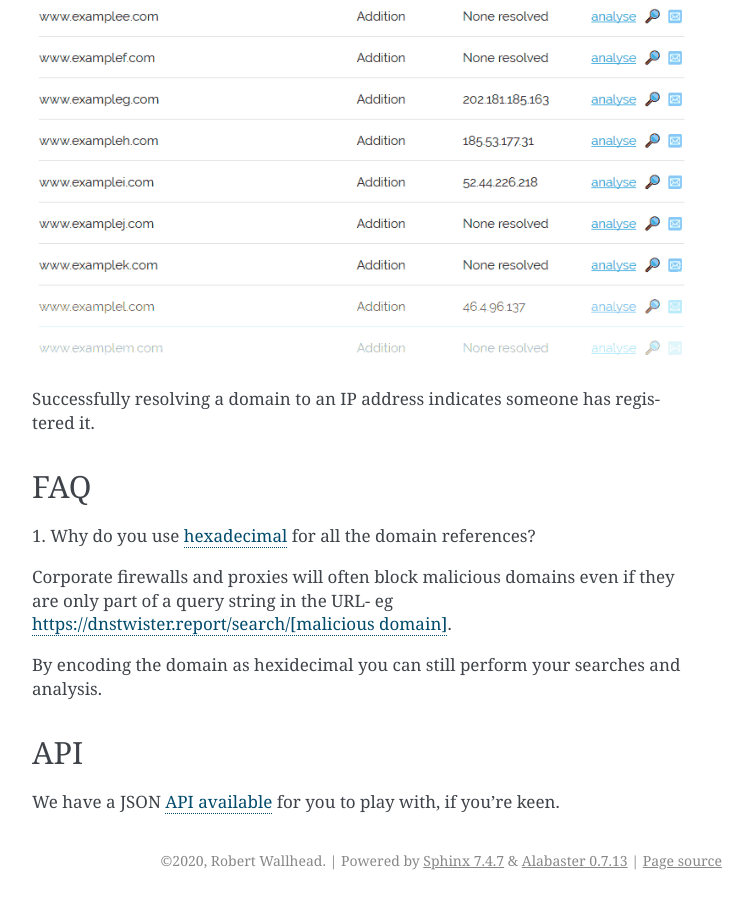
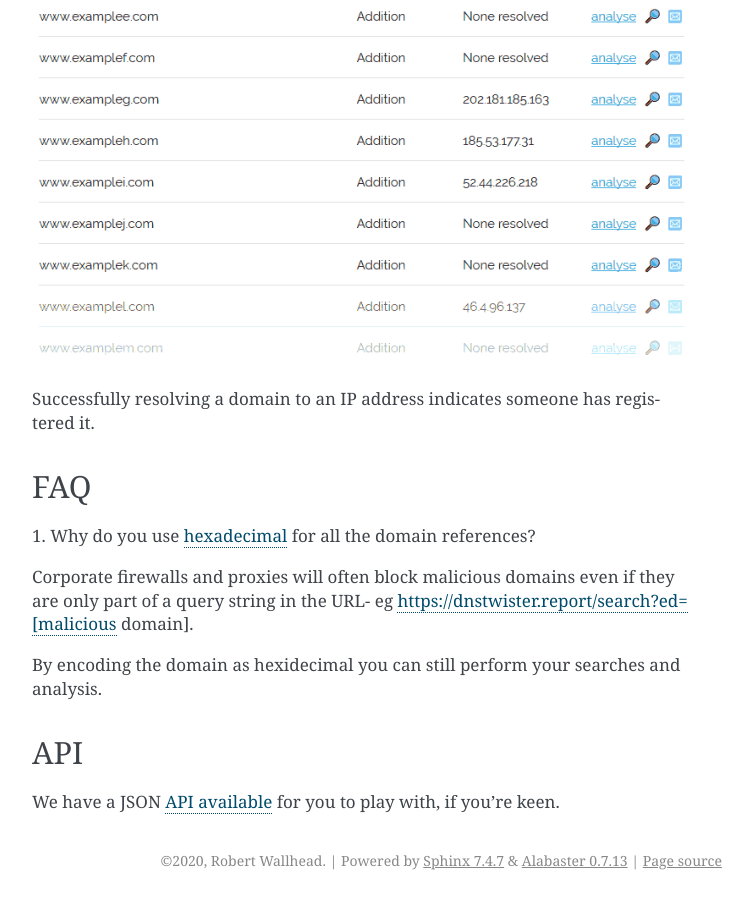
Before and after one commit to dnstwister/dnstwister.documentation, a Sphinx documentation site: the page built from docs/index.rst, in a window 1280 px wide and 900 px high, scrolled down 1629 px. Shown: the whole window, without its empty margins (388-1141 px from the left). Built offline with Sphinx 7.4.7, drawn with Linux system fonts in a browser that asks for light colours.

Commit message:
Update index.rst

```diff
--- a/docs/index.rst
+++ b/docs/index.rst
@@ -52,7 +52,7 @@
 ------------
 
 Let's say you `do a dnstwister search on www.example.com
-<https://dnstwister.report/search/7777772e6578616d706c652e636f6d>`_.
+<https://dnstwister.report/search?ed=7777772e6578616d706c652e636f6d>`_.
 
 Firstly, **dnstwister** will generate a list of similar domains - something
 like:
@@ -86,8 +86,7 @@
 
 Corporate firewalls and proxies will often block malicious domains even if
 they are only part of a query string in the URL- eg
-`https://dnstwister.report/search/[malicious domain]
-<#faq>`_.
+https://dnstwister.report/search?ed=[malicious domain].
 
 By encoding the domain as hexidecimal you can still perform your searches and
 analysis.
```
